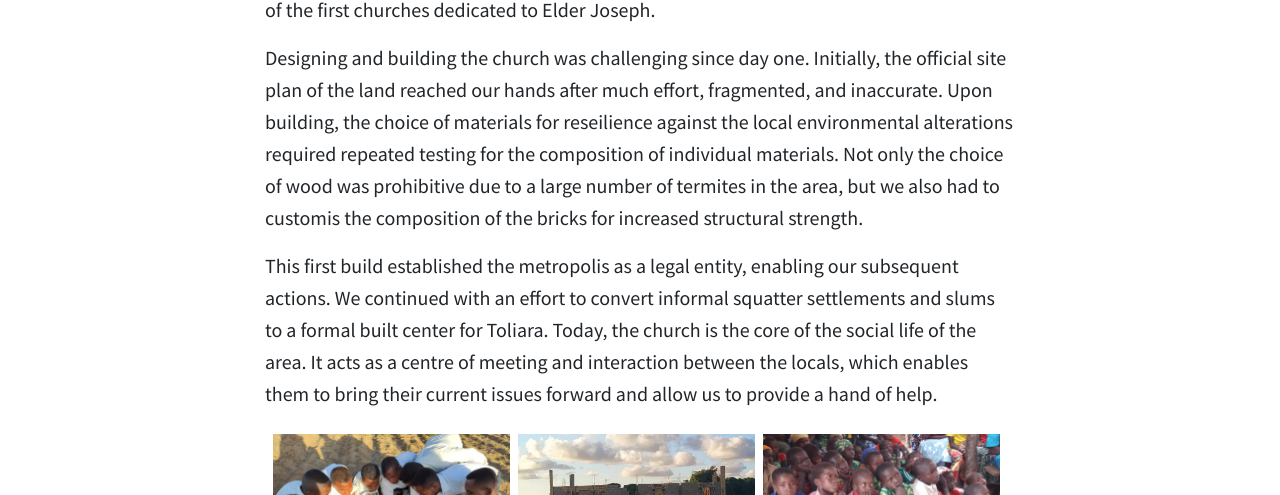
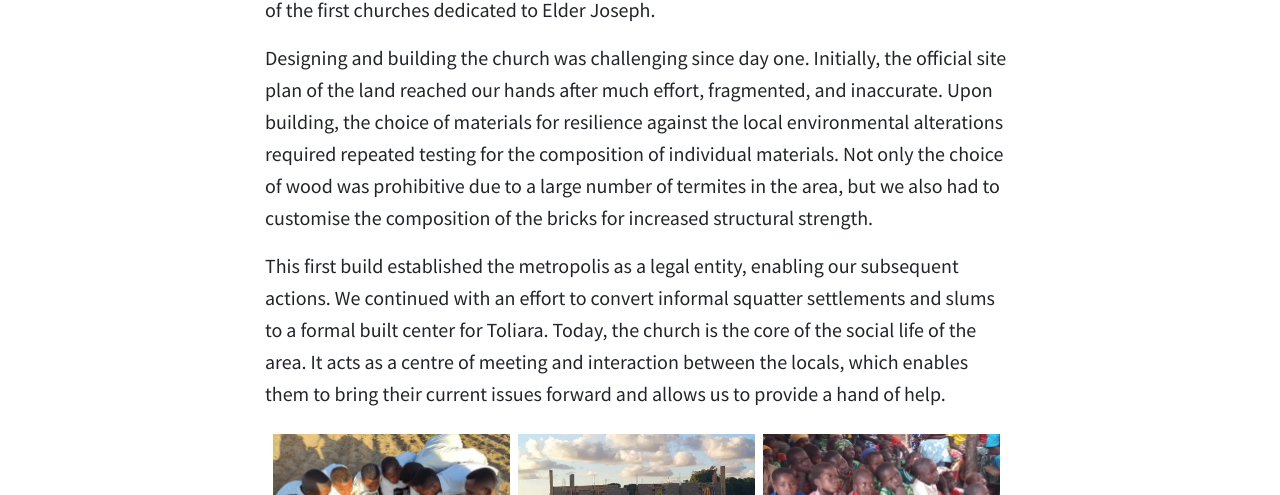
Before and after one commit to at07cm1/smadagascar_site, a Jekyll site: the page built from _posts/updates/2018-01-01-metropolitan_church_of_Toliara.md, in a window 1280 px wide. Shown: the part 504-999 px from the top of the page. Built offline with Jekyll 4.4.1, drawn with Linux system fonts in a browser that asks for light colours.

Commit message:
Spelling corrections

```diff
--- a/_posts/updates/2018-01-01-metropolitan_church_of_Toliara.md
+++ b/_posts/updates/2018-01-01-metropolitan_church_of_Toliara.md
@@ -18,6 +18,6 @@ As a legal entity, the metropolis is entitled to buy, build new, and convert exi
 
 Within a year, we managed to collect funding from individual donors and complete the local metropolis' build and registration. The church of "Elder Joseph the Hesychast" is one of the first churches dedicated to Elder Joseph.
 
-Designing and building the church was challenging since day one. Initially, the official site plan of the land reached our hands after much effort, fragmented, and inaccurate. Upon building, the choice of materials for reseilience against the local environmental alterations required repeated testing for the composition of individual materials. Not only the choice of wood was prohibitive due to a large number of termites in the area, but we also had to customis the composition of the bricks for increased structural strength.
+Designing and building the church was challenging since day one. Initially, the official site plan of the land reached our hands after much effort, fragmented, and inaccurate. Upon building, the choice of materials for resilience against the local environmental alterations required repeated testing for the composition of individual materials. Not only the choice of wood was prohibitive due to a large number of termites in the area, but we also had to customise the composition of the bricks for increased structural strength.
 
-This first build established the metropolis as a legal entity, enabling our subsequent actions. We continued with an effort to convert informal squatter settlements and slums to a formal built center for Toliara. Today, the church is the core of the social life of the area. It acts as a centre of meeting and interaction between the locals, which enables them to bring their current issues forward and allow us to provide a hand of help.
+This first build established the metropolis as a legal entity, enabling our subsequent actions. We continued with an effort to convert informal squatter settlements and slums to a formal built center for Toliara. Today, the church is the core of the social life of the area. It acts as a centre of meeting and interaction between the locals, which enables them to bring their current issues forward and allows us to provide a hand of help.
```
